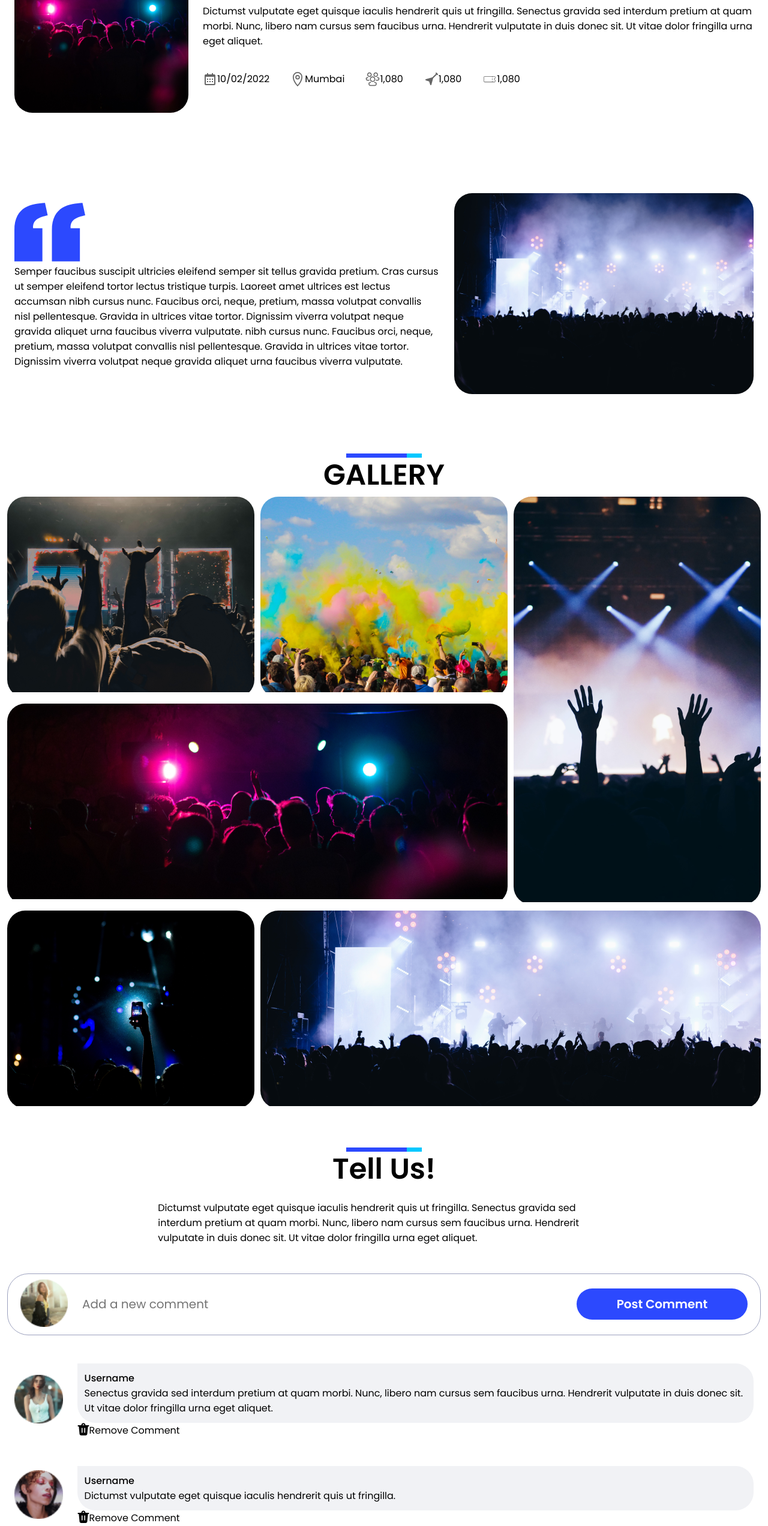
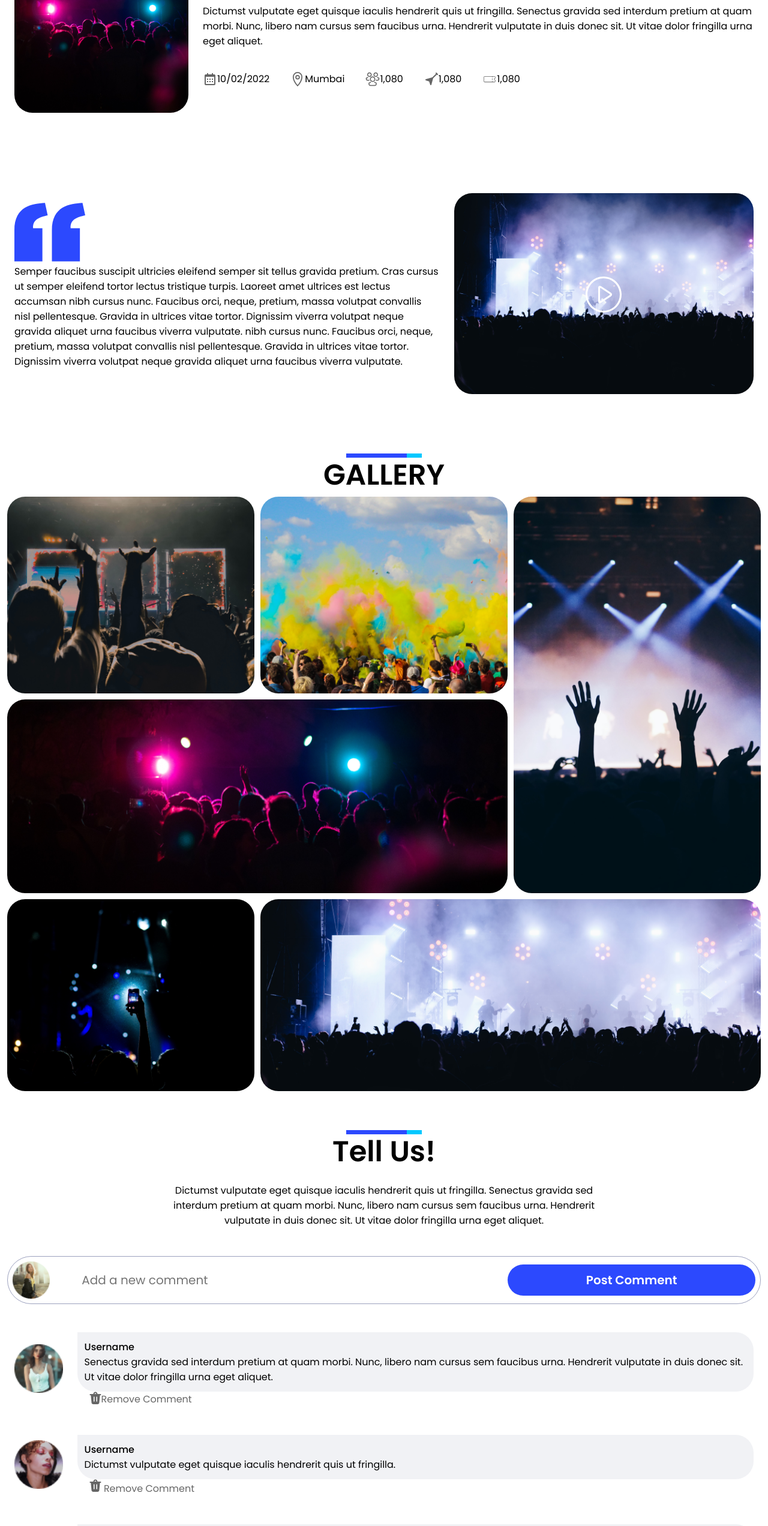
Before and after one commit to abhimanyubamal/Grid-Events-Free, a plain HTML site: page index.html in a window 1280 px wide. Shown: the part 256-2800 px from the top of the page at 60% size. Drawn offline with Linux system fonts and the light colour scheme.

Commit message:
Errors Removed and Corrected, Final Check

```diff
--- a/assets/cs/style.css
+++ b/assets/css/style.css
@@ -15,6 +15,17 @@
 .border-header {
     background: #FFF;
     box-shadow: 0px 8px 35px 0px rgba(0, 0, 0, 0.05);
+}
+
+.text-align-center{
+    text-align: center;
+}
+
+.svg-center{
+    position: absolute;
+    top: 50%;
+    left: 50%;
+    transform: translate(-50%, -50%);
 }
 
 .container {
@@ -106,6 +117,10 @@
     margin-top: 130px;
 }
 
+.pl-20{
+    padding-left: 20px;
+}
+
 .ml-100 {
     margin-left: 100px;
 }
@@ -138,6 +153,14 @@
     width: 8.33%;
     padding-left: 12px;
     padding-right: 12px;
+}
+
+.col-1-no-pad{
+    width: 8.33%;
+}
+
+.col-4-no-pad{
+    width: 33.33%;
 }
 
 .col-2 {
@@ -218,6 +241,10 @@
     height: 100%;
 }
 
+.h-50{
+    height: 50%;
+}
+
 .header-img {
     border-radius: 30px;
     border: transparent;
@@ -293,6 +320,10 @@
     transform: scale(1.2);
 }
 
+.opacity-60{
+    opacity: 0.6;
+}
+
 .card-1 {
     border: 1px solid #9CA1BE;
     color: #9CA1BE;
@@ -305,6 +336,13 @@
     padding: 12px;
     border-radius: 30px;
     border-top-left-radius: 0;
+}
+
+.card-3 {
+    border: 1px solid #9CA1BE;
+    color: #9CA1BE;
+    border-radius: 60px;
+    padding: 8px;
 }
 
 .new-comment {
@@ -416,6 +454,12 @@
     transform: scale(1.5);
 }
 
+@media (min-width:698px) {
+    .mr-md-12{
+        margin-right: 12px;
+    }
+
+}
 
 @media screen and (max-width:980px) {
     .menu-icon {
@@ -565,4 +609,8 @@
     .font-md-size-12{
         font-size: 12px;
     }
+
+    .mt-sm-12{
+        margin-top: 12px;
+    }
 }
--- a/index.html
+++ b/index.html
@@ -4,8 +4,9 @@
 <head>
     <meta charset="UTF-8">
     <meta name="viewport" content="width=device-width, initial-scale=1.0">
-    <title>Events-Free</title>
-    <link rel="stylesheet" href="./assets/cs/style.css">
+    <title>Festivals Profile</title>
+    <link rel="stylesheet" href="./assets/css/style.css">
+    <link rel="icon" href="./assets/images/events-free-icon.png">
 </head>
 
 <body>
@@ -29,7 +30,7 @@
             </nav>
             <div class="row mt-65">
                 <div class="col-3">
-                    <img class="w-100 h-md-100 header-img" src="./assets/images/header-image (2).png" alt="header-image">
+                    <img class="w-100 h-md-100 header-img" src="./assets/images/header-image-(2).png" alt="header-image">
                 </div>
                 <div class="col-9">
                     <div>
@@ -37,8 +38,8 @@
                         <div class="row align-center justify-between">
                             <h3 class="font-size-48 fw-600 font-poppins">John Doe</h3>
                             <div class="row align-center justify-end justify-md-center">
-                                <button class="b1 font-size-16 fw-600 ">Unshow Journey of Feed</button>
-                                <button class="b1 font-size-16 fw-600">Show Journey of Feed</button>
+                                <button class="b1 font-size-16 fw-600 mr-md-12">Unshow Journey of Feed</button>
+                                <button class="b1 font-size-16 fw-600 mt-sm-12">Show Journey of Feed</button>
                             </div>
                         </div>
                         <p class="font-size-16 fw-400 font-poppins mt-16">Dictumst vulputate eget quisque iaculis
@@ -157,8 +158,16 @@
                         urna faucibus viverra
                         vulputate.</p>
                 </div>
-                <div class="col-5 col-lg-12">
+                <div class="col-5 col-lg-12 relative">
                     <img src="./assets/images/header-img-2.png" alt="header-img-2" class="w-100 header-img">
+                    <svg class="svg-center" xmlns="http://www.w3.org/2000/svg" width="64" height="64" viewBox="0 0 64 64" fill="none">
+                        <path
+                            d="M32 5C46.888 5 59 17.112 59 32C59 46.888 46.888 59 32 59C17.112 59 5 46.888 5 32C5 17.112 17.112 5 32 5ZM32 2C15.433 2 2 15.432 2 32C2 48.568 15.433 62 32 62C48.567 62 62 48.568 62 32C62 15.432 48.567 2 32 2Z"
+                            fill="white" />
+                        <path
+                            d="M43.987 28.7452L28.013 18.2322C25.256 16.4182 23 17.6352 23 20.9352V43.0602C23 46.3602 25.259 47.5812 28.021 45.7742L43.98 35.3302C46.741 33.5212 46.744 30.5592 43.987 28.7452ZM41.858 33.1242L27.673 42.4072C26.753 43.0102 26 42.6032 26 41.5032V22.4912C26 21.3912 26.752 20.9862 27.671 21.5912L41.861 30.9292C42.78 31.5332 42.779 32.5212 41.858 33.1242Z"
+                            fill="white" />
+                    </svg>
                 </div>
             </div>
             <div class="row justify-center mt-95">
@@ -172,22 +181,22 @@
             </div>
             <div class="d-grid">
                 <div class="g-item item1 item-lg-1">
-                    <img src="./assets/images/grid-1.png" alt="">
+                    <img class="w-100 h-100" src="./assets/images/grid-1.png" alt="">
                 </div>
                 <div class="g-item item2 item-lg-2">
-                    <img src="./assets/images/grid-2.png" alt="">
+                    <img class="w-100 h-100" src="./assets/images/grid-2.png" alt="">
                 </div>
                 <div class="g-item item3 item-lg-3">
-                    <img src="./assets/images/grid-3.png" alt="">
+                    <img class="w-100 h-100" src="./assets/images/grid-3.png" alt="">
                 </div>
                 <div class="g-item item4 item-lg-4">
-                    <img src="./assets/images/grid-4.png" alt="">
+                    <img class="w-100 h-100" src="./assets/images/grid-4.png" alt="">
                 </div>
                 <div class="g-item item5 item-lg-5">
-                    <img src="./assets/images/grid-5.png" alt="">
+                    <img class="w-100 h-100" src="./assets/images/grid-5.png" alt="">
                 </div>
                 <div class="g-item item6 item-lg-6">
-                    <img src="./assets/images/grid-6.png" alt="">
+                    <img class="w-100 h-100" src="./assets/images/grid-6.png" alt="">
                 </div>
             </div>
             <div class="row justify-center mt-65">
@@ -200,7 +209,7 @@
                 <h4 class="font-size-48 fw-600 font-poppins">Tell Us!</h4>
             </div>
             <div class="row justify-center mt-16">
-                <p class="w-60 font-size-16 fw-400 font-poppins">Dictumst vulputate eget quisque iaculis hendrerit quis
+                <p class="w-60 font-size-16 fw-400 font-poppins text-align-center">Dictumst vulputate eget quisque iaculis hendrerit quis
                     ut fringilla.
                     Senectus gravida
                     sed interdum pretium at quam
@@ -208,16 +217,18 @@
                     dolor fringilla urna
                     eget aliquet.</p>
             </div>
-            <div class="row card-1 w-100 justify-between mt-47 align-center">
-                <div class="col-1">
-                    <img class="w-100 " src="./assets/images/round-1.png" alt="">
+            <div class="row card-3 w-100 justify-between mt-47 align-center">
+                <div class="col-1-no-pad">
+                    <div class="row align-center">
+                        <img class="w-60 h-50" src="./assets/images/round-1.png" alt="">
+                    </div>
                 </div>
-                <div class="col-8">
+                <div class="col-7">
                     <input type="text" id="new-comment" placeholder="Add a new comment"
-                        class="new-comment w-100 h-100 font-poppins font-size-20 fw-400">
+                        class="new-comment w-100 h-100 font-poppins font-size-20 fw-400 input-field">
                 </div>
-                <div class="col-3">
-                    <button class="w-100 h-100 b3 font-poppins fw-600 font-size-20 font-md-size-12">Post Comment</button>
+                <div class="col-4-no-pad ">
+                    <button class="w-100 b3 font-poppins fw-600 font-size-20 font-md-size-12">Post Comment</button>
                 </div>
             </div>
             <div class="row w-100 align-center mt-47">
@@ -226,13 +237,13 @@
                 </div>
                 <div class="col-11">
                     <div>
-                        <div class="c-flex card-2 w-100">
+                        <div class="card-2 w-100">
                             <h4 class="font-poppins font-size-16 fw-500">Username</h4>
                             <p class="font-size-16 fw-400 font-poppins">Senectus gravida sed interdum pretium at quam
                                 morbi. Nunc, libero nam cursus sem faucibus urna. Hendrerit vulputate in
                                 duis donec sit. Ut vitae dolor fringilla urna eget aliquet.</p>
                         </div>
-                        <div class="row font-size-16 fw-400 font-poppins">
+                        <div class="row font-size-16 fw-400 font-poppins opacity-60 pl-20">
                             <svg width="20" height="21" viewBox="0 0 20 21" fill="none"
                                 xmlns="http://www.w3.org/2000/svg">
                                 <path
@@ -250,12 +261,12 @@
                 </div>
                 <div class="col-11">
                     <div>
-                        <div class="c-flex card-2 w-100">
+                        <div class="card-2 w-100">
                             <h4 class="font-poppins font-size-16 fw-500">Username</h4>
                             <p class="font-size-16 fw-400 font-poppins">Dictumst vulputate eget quisque iaculis
                                 hendrerit quis ut fringilla.</p>
                         </div>
-                        <div class="row font-size-16 fw-400 font-poppins">
+                        <div class="font-size-16 fw-400 font-poppins opacity-60 pl-20 w-100">
                             <svg width="20" height="21" viewBox="0 0 20 21" fill="none"
                                 xmlns="http://www.w3.org/2000/svg">
                                 <path
@@ -273,13 +284,13 @@
                 </div>
                 <div class="col-11">
                     <div>
-                        <div class="c-flex card-2 w-100">
+                        <div class="card-2 w-100">
                             <h4 class="font-poppins font-size-16 fw-500">Username</h4>
                             <p class="font-size-16 fw-400 font-poppins">Senectus gravida sed interdum pretium at quam
                                 morbi. Nunc, libero nam cursus sem faucibus urna. Hendrerit vulputate in
                                 duis donec sit. Ut vitae dolor fringilla urna eget aliquet.</p>
                         </div>
-                        <div class="row font-size-16 fw-400 font-poppins">
+                        <div class="row font-size-16 fw-400 font-poppins opacity-60 pl-20">
                             <svg width="20" height="21" viewBox="0 0 20 21" fill="none"
                                 xmlns="http://www.w3.org/2000/svg">
                                 <path
@@ -297,13 +308,13 @@
                 </div>
                 <div class="col-11">
                     <div>
-                        <div class="c-flex card-2 w-100">
+                        <div class="card-2 w-100">
                             <h4 class="font-poppins font-size-16 fw-500">Username</h4>
                             <p class="font-size-16 fw-400 font-poppins">Senectus gravida sed interdum pretium at quam
                                 morbi. Nunc, libero nam cursus sem faucibus urna. Hendrerit vulputate in
                                 duis donec sit. Ut vitae dolor fringilla urna eget aliquet.</p>
                         </div>
-                        <div class="row font-size-16 fw-400 font-poppins">
+                        <div class="row font-size-16 fw-400 font-poppins opacity-60 pl-20">
                             <svg width="20" height="21" viewBox="0 0 20 21" fill="none"
                                 xmlns="http://www.w3.org/2000/svg">
                                 <path
@@ -321,13 +332,13 @@
                 </div>
                 <div class="col-11">
                     <div>
-                        <div class="c-flex card-2 w-100">
+                        <div class="card-2 w-100">
                             <h4 class="font-poppins font-size-16 fw-500">Username</h4>
                             <p class="font-size-16 fw-400 font-poppins">Senectus gravida sed interdum pretium at quam
                                 morbi. Nunc, libero nam cursus sem faucibus urna. Hendrerit vulputate in
                                 duis donec sit. Ut vitae dolor fringilla urna eget aliquet.</p>
                         </div>
-                        <div class="row font-size-16 fw-400 font-poppins">
+                        <div class="row font-size-16 fw-400 font-poppins opacity-60 pl-20">
                             <svg width="20" height="21" viewBox="0 0 20 21" fill="none"
                                 xmlns="http://www.w3.org/2000/svg">
                                 <path
@@ -345,13 +356,13 @@
                 </div>
                 <div class="col-11">
                     <div>
-                        <div class="c-flex card-2 w-100">
+                        <div class="card-2 w-100">
                             <h4 class="font-poppins font-size-16 fw-500">Username</h4>
                             <p class="font-size-16 fw-400 font-poppins">Senectus gravida sed interdum pretium at quam
                                 morbi. Nunc, libero nam cursus sem faucibus urna. Hendrerit vulputate in
                                 duis donec sit. Ut vitae dolor fringilla urna eget aliquet.</p>
                         </div>
-                        <div class="row font-size-16 fw-400 font-poppins">
+                        <div class="row font-size-16 fw-400 font-poppins opacity-60 pl-20">
                             <svg width="20" height="21" viewBox="0 0 20 21" fill="none"
                                 xmlns="http://www.w3.org/2000/svg">
                                 <path
@@ -369,13 +380,13 @@
                 </div>
                 <div class="col-11">
                     <div>
-                        <div class="c-flex card-2 w-100">
+                        <div class="card-2 w-100">
                             <h4 class="font-poppins font-size-16 fw-500">Username</h4>
                             <p class="font-size-16 fw-400 font-poppins">Senectus gravida sed interdum pretium at quam
                                 morbi. Nunc, libero nam cursus sem faucibus urna. Hendrerit vulputate in
                                 duis donec sit. Ut vitae dolor fringilla urna eget aliquet.</p>
                         </div>
-                        <div class="row font-size-16 fw-400 font-poppins">
+                        <div class="row font-size-16 fw-400 font-poppins opacity-60 pl-20">
                             <svg width="20" height="21" viewBox="0 0 20 21" fill="none"
                                 xmlns="http://www.w3.org/2000/svg">
                                 <path
```
Also changed, not shown: assets/images/header-image-(2).png (renamed from assets/images/header-image (2).png).
